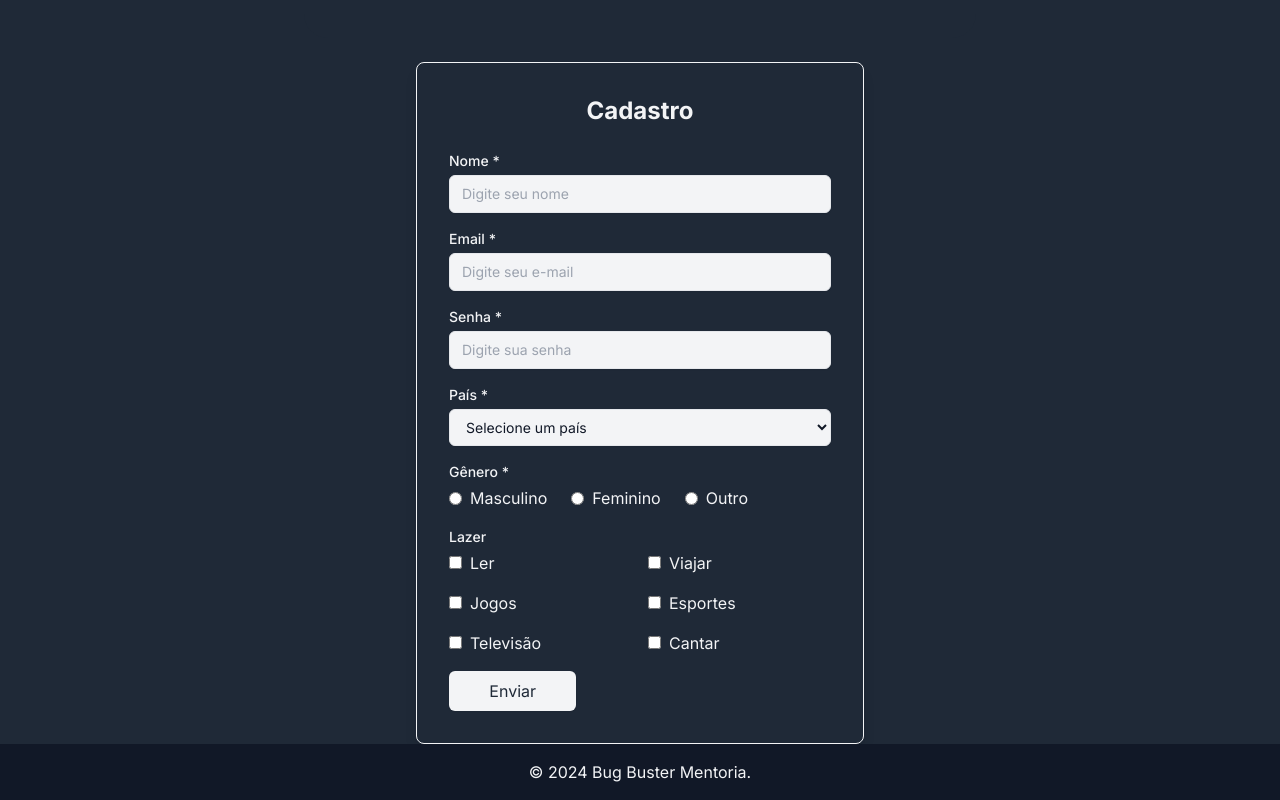
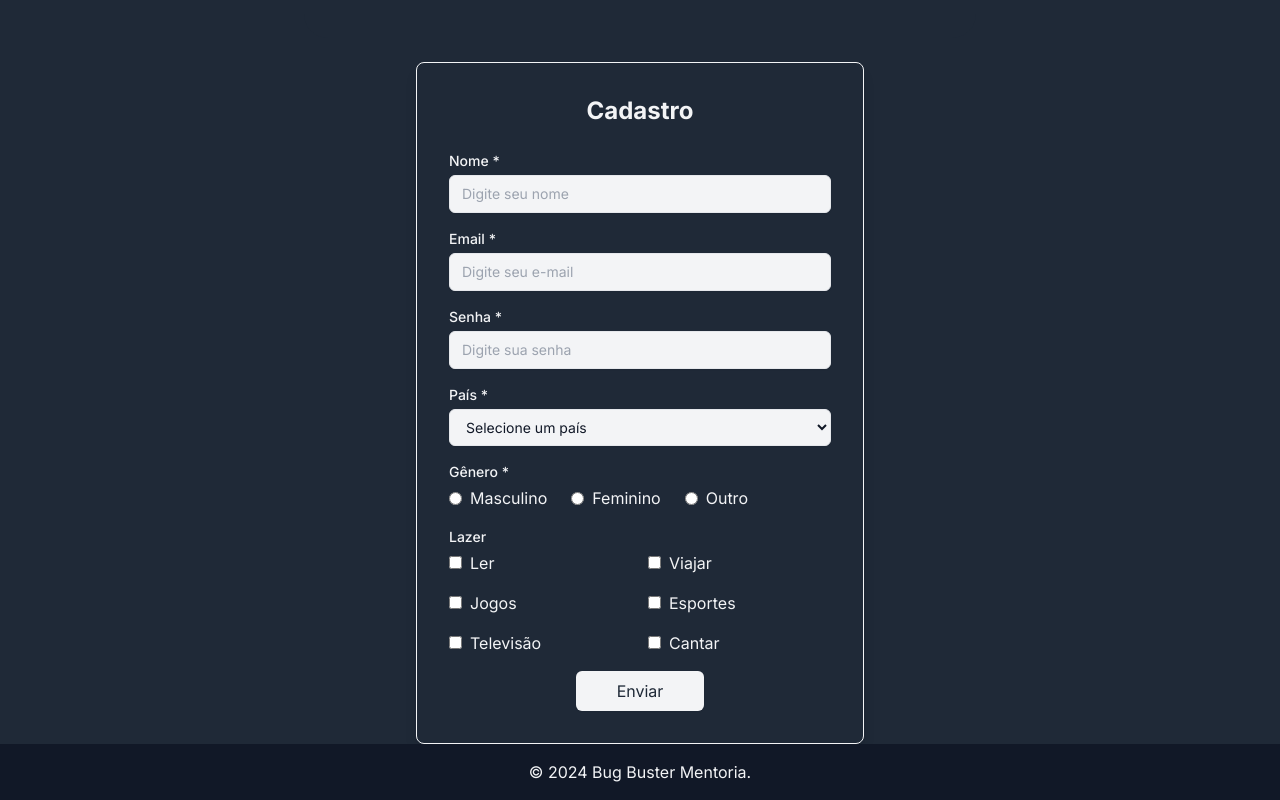
Before and after one commit to brunomachadors/playground, a Next.js app: page /form in a window 1280 px wide. Shown: the part 282-1082 px from the top of the page. Built offline with nearby package versions, Linux system fonts and the light colour scheme.

Commit message:
Form button fix

```diff
--- a/src/app/components/Form/Form.tsx
+++ b/src/app/components/Form/Form.tsx
@@ -322,10 +322,11 @@ function Form() {
             </label>
           </div>
         </div>
-
-        <Button type="submit" id="submitBtn">
-          Enviar
-        </Button>
+        <div className="flex justify-center w-full">
+          <Button type="submit" id="submitBtn">
+            Enviar
+          </Button>
+        </div>
       </form>
     </div>
   );
```
